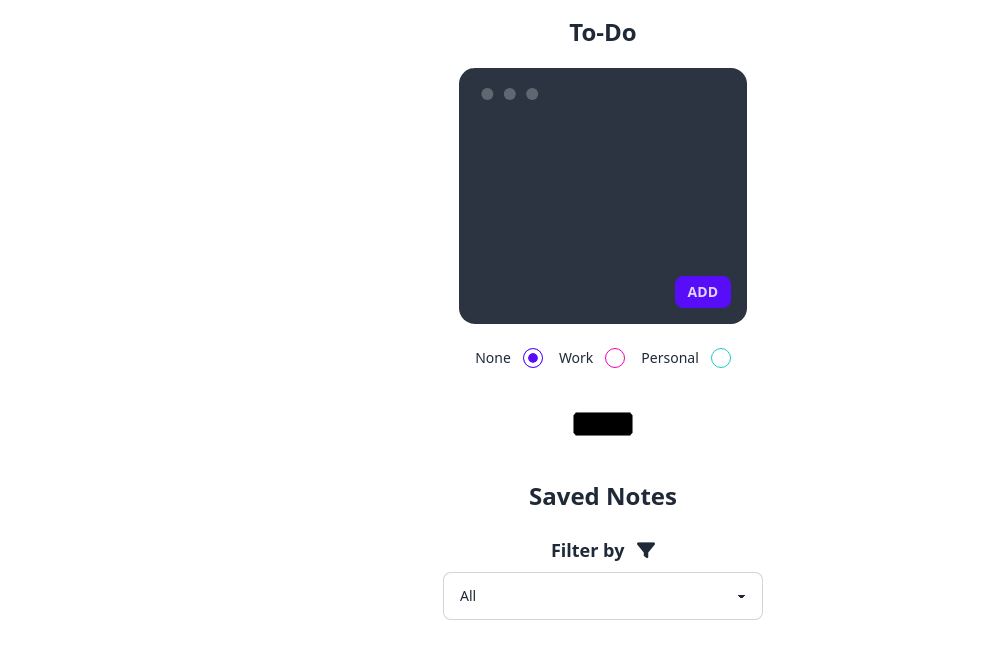
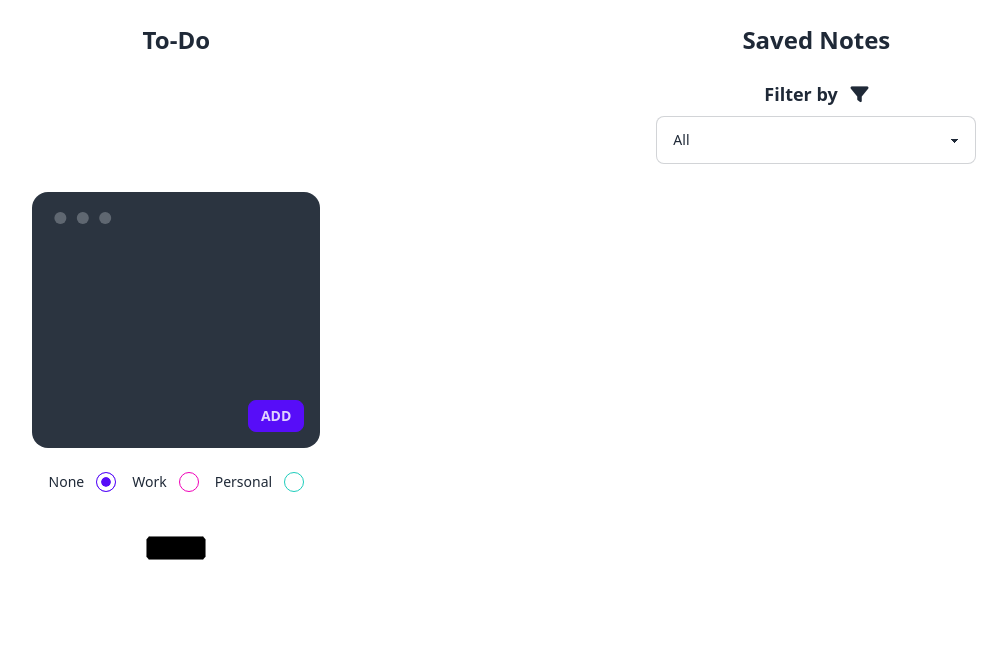
Before and after one commit to nirzon47/vanilla-todo, a website: page index.html in a window 1280 px wide. Shown: the whole page, without its empty margins (37-1044 px from the left). Drawn offline with Linux system fonts and the light colour scheme.

Commit message:
UI v5 (responsive)

```diff
--- a/index.html
+++ b/index.html
@@ -20,14 +20,21 @@
 			crossorigin="anonymous"
 		></script>
 	</head>
-	<body class="min-h-screen w-screen pb-8 overflow-x-hidden">
+	<body class="w-screen pb-8 overflow-x-hidden lg:h-screen">
 		<!-- Main heading -->
 		<header>
-			<h1 class="text-center font-bold text-2xl pt-4 pb-5">To-Do</h1>
+			<h1 class="text-center font-bold text-2xl pt-4 pb-5 lg:hidden">To-Do</h1>
 		</header>
 
 		<!-- Content -->
-		<main class="w-full">
+		<main class="w-full lg:h-screen lg:grid lg:grid-cols-6 overflow-hidden">
+			<!-- Make Notes -->
+			<section class="lg:col-span-2 lg:h-screen lg:sticky lg:top-0">
+				<h1
+					class="text-center font-bold text-2xl py-6 lg:mb-28 hidden lg:block"
+				>
+					To-Do
+				</h1>
 				<!-- Current Note -->
 				<section class="mockup-code w-max mx-auto h-64" id="container">
 					<div class="flex flex-col justify-between h-full p-4">
@@ -101,7 +108,12 @@
 						value="#000000"
 					/>
 				</section>
+			</section>
 
+			<!-- See Notes -->
+			<section class="lg:col-span-4 lg:overflow-auto">
+				<!-- Saved Notes Controls -->
+				<div class="lg:sticky lg:top-0 lg:z-10 lg:bg-base-100">
 					<!-- Saved notes heading -->
 					<h2 class="text-center font-bold text-2xl py-6">Saved Notes</h2>
 
@@ -121,11 +133,12 @@
 							<option>Work</option>
 						</select>
 					</div>
+				</div>
 
 				<!-- Saved notes content -->
 				<section
 					id="saved"
-				class="flex flex-wrap justify-between md:justify-center gap-4"
+					class="flex flex-wrap justify-between md:justify-center gap-4 overflow-scroll"
 				>
 					<section class="mockup-code w-max mx-auto h-64 mb-4 relative">
 						<i
@@ -145,6 +158,7 @@ The quick brown fox jumped over the lazy slow dog</textarea
 						</div>
 					</section>
 				</section>
+			</section>
 		</main>
 	</body>
 </html>
```
Also changed, not shown: styles/output.css. Lines whose indentation alone changed are shown as unchanged.
